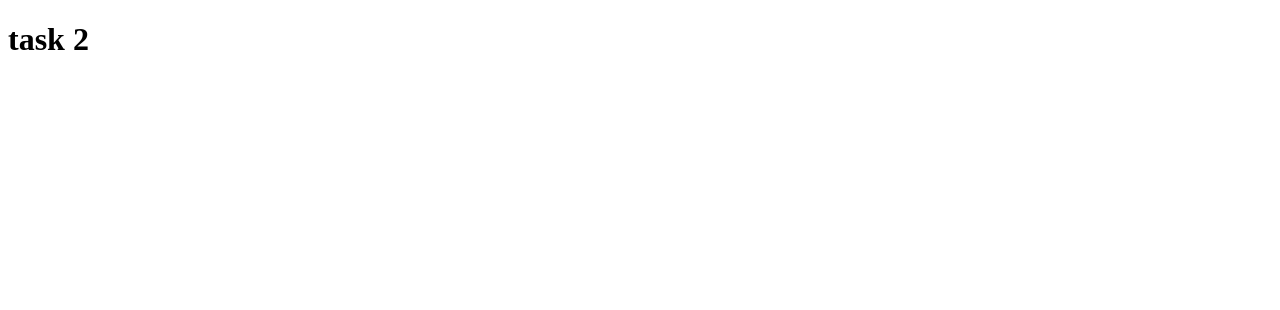
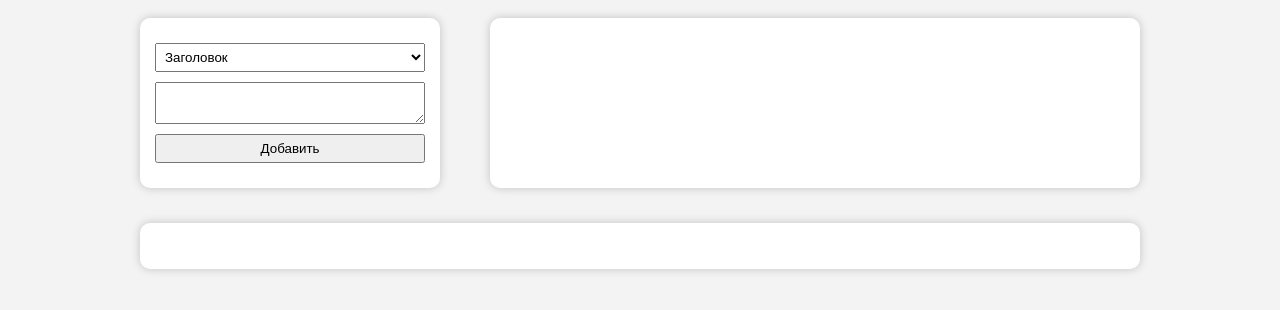
Before and after one commit to mattakushi00/vue, a Vue app: page / in a window 1280 px wide. Shown: the top 310 px of the page. Built offline with nearby package versions, Linux system fonts and the light colour scheme.

Commit message:
task2 - wip

```diff
--- a/src/App.vue
+++ b/src/App.vue
@@ -1,13 +1,111 @@
 <template>
-  <h1>task 2</h1>
+  <div class="wrap">
+    <theSet :types="types"
+            @newData=addToArray
+    />
+    <theResume :types="types"
+               :data="userData"/>
+    <theComments/>
+  </div>
 </template>
 
 <script>
+import theComments from '@/components/theComments'
+import theResume from '@/components/theResume'
+import theSet from '@/components/theSet'
 
 export default {
+  data () {
+    return {
+      types: [
+        { type: 'Заголовок', components: 'theTitle' },
+        { type: 'Аватар', components: 'theAvatar' },
+        { type: 'Подзаголовок', components: 'theSubtitle' },
+        { type: 'Текст', components: 'theText' }
+      ],
+      userData: []
+    }
+  },
+  methods: {
+    addToArray (data) {
+      this.userData.push(data)
+    }
+  },
+  components: {
+    theComments,
+    theResume,
+    theSet
+  }
 }
 </script>
 
 <style lang="scss">
+* {
+  box-sizing: border-box;
+  font-family: 'Arial', sans-serif;
+}
 
+input, textarea, select, img, button, div, p, header, footer, aside {
+  display: block;
+  width: 100%;
+}
+
+body {
+  background-color: #f3f3f3;
+}
+
+.wrap {
+  display: flex;
+  flex-wrap: wrap;
+  justify-content: space-between;
+  width: 100%;
+  max-width: 1000px;
+  gap: 15px;
+  margin: 0 auto;
+}
+
+.card {
+  padding: 15px;
+  margin: 10px 0;
+  box-shadow: 0 0 10px rgba(0, 0, 0, .2);
+  background-color: #fff;
+  border-radius: 10px;
+}
+
+.set {
+  max-width: 300px;
+}
+
+.set__item {
+  padding: 5px;
+  margin: 10px 0;
+}
+
+.resume {
+  max-width: 650px;
+}
+
+.resume__subtitle {
+  border-bottom: 1px solid #ccc;
+}
+
+.avatar {
+  position: relative;
+  width: 100px;
+  height: 100px;
+  border-radius: 50%;
+  border: 3px solid #ccc;
+  overflow: hidden;
+}
+
+.avatar__img {
+  position: absolute;
+  width: 100%;
+  height: 100%;
+  top: 50%;
+  left: 50%;
+  transform: translate(-50%, -50%);
+  object-fit: cover;
+  object-position: center;
+}
 </style>
--- /dev/null
+++ b/src/components/resume/theAvatar.vue
@@ -0,0 +1,18 @@
+<template>
+  <div class="avatar">
+    <img class="avatar__img"
+         alt="avatar"
+         :src="item.value"
+    >
+  </div>
+</template>
+
+<script>
+export default {
+  props: ['item']
+}
+</script>
+
+<style scoped>
+
+</style>
--- /dev/null
+++ b/src/components/resume/theSubtitle.vue
@@ -0,0 +1,13 @@
+<template>
+  <h2 class="resume__subtitle">{{item.value}}</h2>
+</template>
+
+<script>
+export default {
+  props: ['item']
+}
+</script>
+
+<style scoped>
+
+</style>
--- /dev/null
+++ b/src/components/resume/theText.vue
@@ -0,0 +1,13 @@
+<template>
+  <p class="resume__text">{{ item.value }}</p>
+</template>
+
+<script>
+export default {
+  props: ['item']
+}
+</script>
+
+<style scoped>
+
+</style>
--- /dev/null
+++ b/src/components/resume/theTitle.vue
@@ -0,0 +1,13 @@
+<template>
+<h1 class="resume__title">{{item.value}}</h1>
+</template>
+
+<script>
+export default {
+  props: ['item']
+}
+</script>
+
+<style scoped>
+
+</style>
--- /dev/null
+++ b/src/components/theComments.vue
@@ -0,0 +1,15 @@
+<template>
+  <div class="card comments">
+    <p class="comments"></p>
+  </div>
+</template>
+
+<script>
+export default {
+  name: 'theComments'
+}
+</script>
+
+<style scoped>
+
+</style>
--- /dev/null
+++ b/src/components/theResume.vue
@@ -0,0 +1,39 @@
+<template>
+  <div class="card resume">
+    <component v-for="item of data"
+               :key="item.value"
+               :is="targetComponents(item.type)"
+               :item="item"
+    ></component>
+  </div>
+</template>
+
+<script>
+import theText from '@/components/resume/theText'
+import theTitle from '@/components/resume/theTitle'
+import theAvatar from '@/components/resume/theAvatar'
+import theSubtitle from '@/components/resume/theSubtitle'
+
+export default {
+  props: ['data', 'types'],
+  components: {
+    theTitle,
+    theAvatar,
+    theSubtitle,
+    theText
+  },
+  methods: {
+    targetComponents (item) {
+      for (let i = 0; i < this.types.length; i++) {
+        if (this.types[i].type === item) {
+          return this.types[i].components
+        }
+      }
+    }
+  }
+}
+</script>
+
+<style scoped>
+
+</style>
--- /dev/null
+++ b/src/components/theSet.vue
@@ -0,0 +1,46 @@
+<template>
+  <div class="set card">
+    <select class="set__item"
+            v-model="type"
+    >
+      <option v-for="item of types"
+              :key="item.type"
+      >{{ item.type }}
+      </option>
+    </select>
+    <textarea class="set__item"
+              v-model="value"
+    ></textarea>
+    <button class="set__item"
+            @click="addData($emit)"
+    >Добавить
+    </button>
+  </div>
+</template>
+
+<script>
+export default {
+  emits: ['newData'],
+  props: ['types'],
+  data () {
+    return {
+      type: this.types[0].type,
+      value: ''
+    }
+  },
+  methods: {
+    addData (emit) {
+      emit('newData', {
+        type: this.type,
+        value: this.value
+      })
+      this.type = this.types[0].type
+      this.value = ''
+    }
+  }
+}
+</script>
+
+<style scoped>
+
+</style>
```
